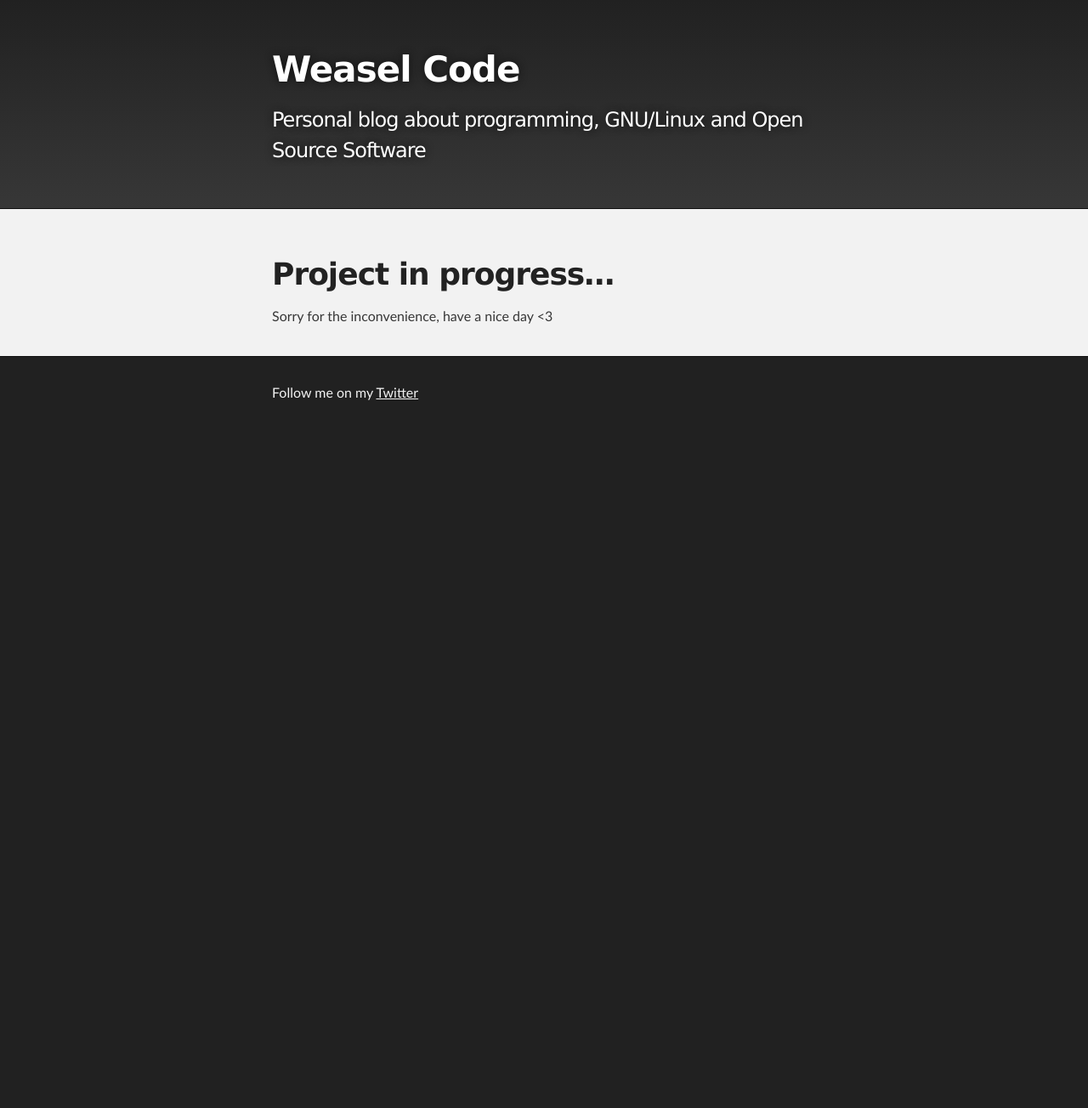
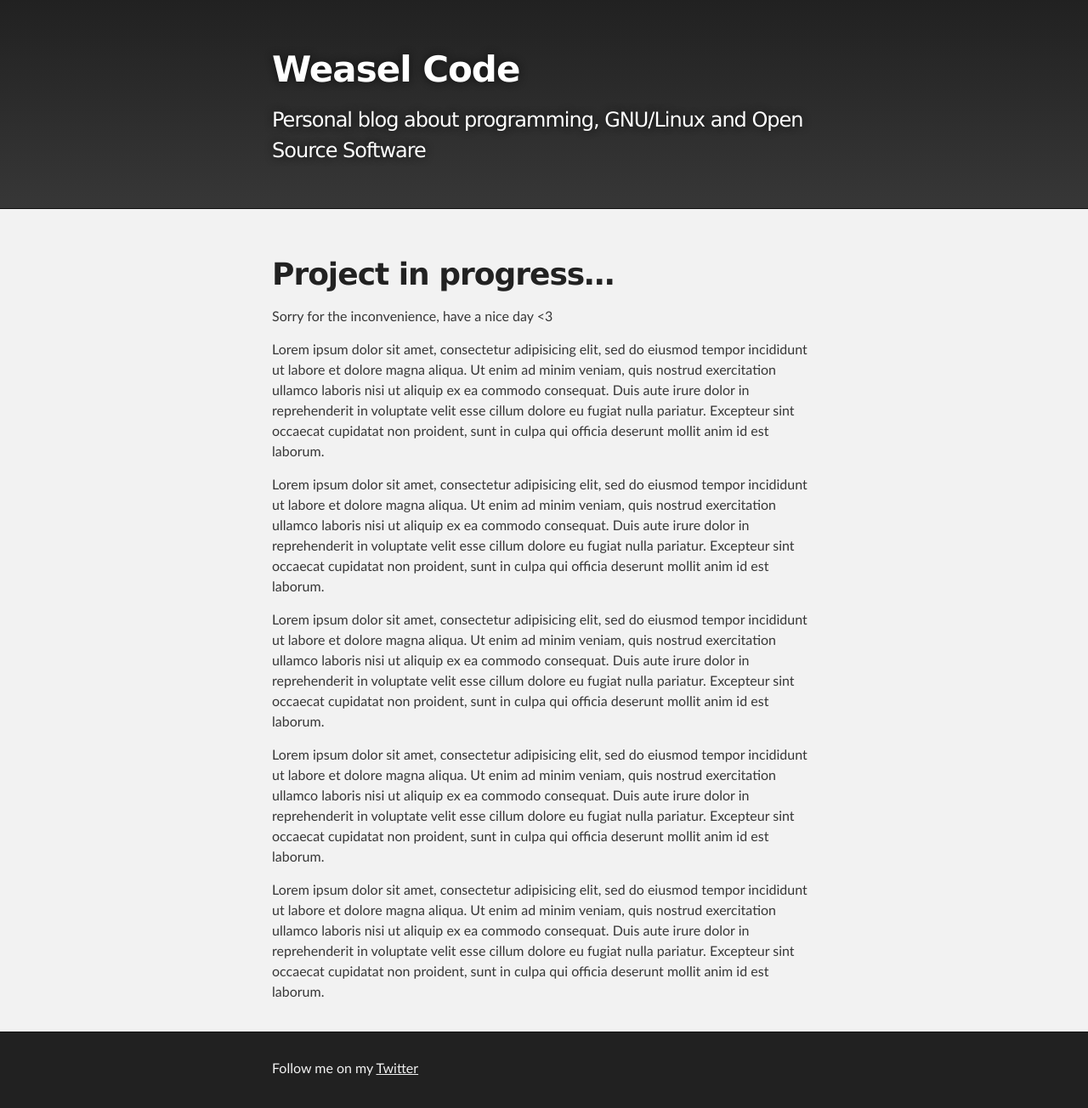
Before and after one commit to dp-weasel/WeaselCode, a Jekyll site: the page built from index.md, in a window 1280 px wide. Shown: the whole page at 85% size. Built offline with Jekyll 4.4.1, drawn with Linux system fonts in a browser that asks for light colours; our own code applies the rules of GitHub Pages for plain Markdown files; before the commit the page ends 900 px from its top, so only the background shows below that.

Commit message:
filling home page

```diff
--- a/index.md
+++ b/index.md
@@ -5,3 +5,38 @@ layout: default
 # Project in progress...
 
 Sorry for the inconvenience, have a nice day <3
+
+Lorem ipsum dolor sit amet, consectetur adipisicing elit, sed do eiusmod
+tempor incididunt ut labore et dolore magna aliqua. Ut enim ad minim veniam,
+quis nostrud exercitation ullamco laboris nisi ut aliquip ex ea commodo
+consequat. Duis aute irure dolor in reprehenderit in voluptate velit esse
+cillum dolore eu fugiat nulla pariatur. Excepteur sint occaecat cupidatat non
+proident, sunt in culpa qui officia deserunt mollit anim id est laborum.
+
+Lorem ipsum dolor sit amet, consectetur adipisicing elit, sed do eiusmod
+tempor incididunt ut labore et dolore magna aliqua. Ut enim ad minim veniam,
+quis nostrud exercitation ullamco laboris nisi ut aliquip ex ea commodo
+consequat. Duis aute irure dolor in reprehenderit in voluptate velit esse
+cillum dolore eu fugiat nulla pariatur. Excepteur sint occaecat cupidatat non
+proident, sunt in culpa qui officia deserunt mollit anim id est laborum.
+
+Lorem ipsum dolor sit amet, consectetur adipisicing elit, sed do eiusmod
+tempor incididunt ut labore et dolore magna aliqua. Ut enim ad minim veniam,
+quis nostrud exercitation ullamco laboris nisi ut aliquip ex ea commodo
+consequat. Duis aute irure dolor in reprehenderit in voluptate velit esse
+cillum dolore eu fugiat nulla pariatur. Excepteur sint occaecat cupidatat non
+proident, sunt in culpa qui officia deserunt mollit anim id est laborum.
+
+Lorem ipsum dolor sit amet, consectetur adipisicing elit, sed do eiusmod
+tempor incididunt ut labore et dolore magna aliqua. Ut enim ad minim veniam,
+quis nostrud exercitation ullamco laboris nisi ut aliquip ex ea commodo
+consequat. Duis aute irure dolor in reprehenderit in voluptate velit esse
+cillum dolore eu fugiat nulla pariatur. Excepteur sint occaecat cupidatat non
+proident, sunt in culpa qui officia deserunt mollit anim id est laborum.
+
+Lorem ipsum dolor sit amet, consectetur adipisicing elit, sed do eiusmod
+tempor incididunt ut labore et dolore magna aliqua. Ut enim ad minim veniam,
+quis nostrud exercitation ullamco laboris nisi ut aliquip ex ea commodo
+consequat. Duis aute irure dolor in reprehenderit in voluptate velit esse
+cillum dolore eu fugiat nulla pariatur. Excepteur sint occaecat cupidatat non
+proident, sunt in culpa qui officia deserunt mollit anim id est laborum.
```
